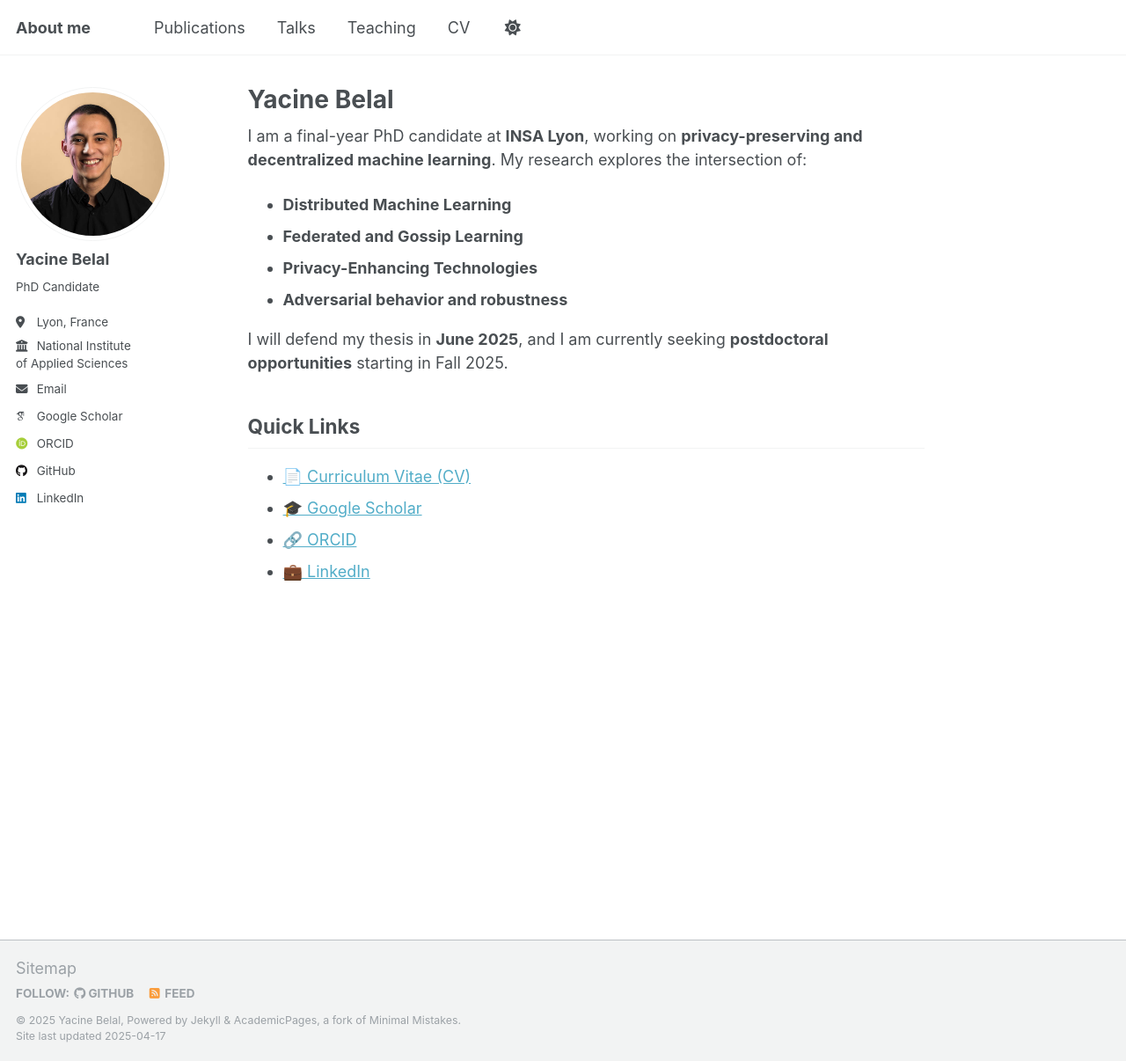
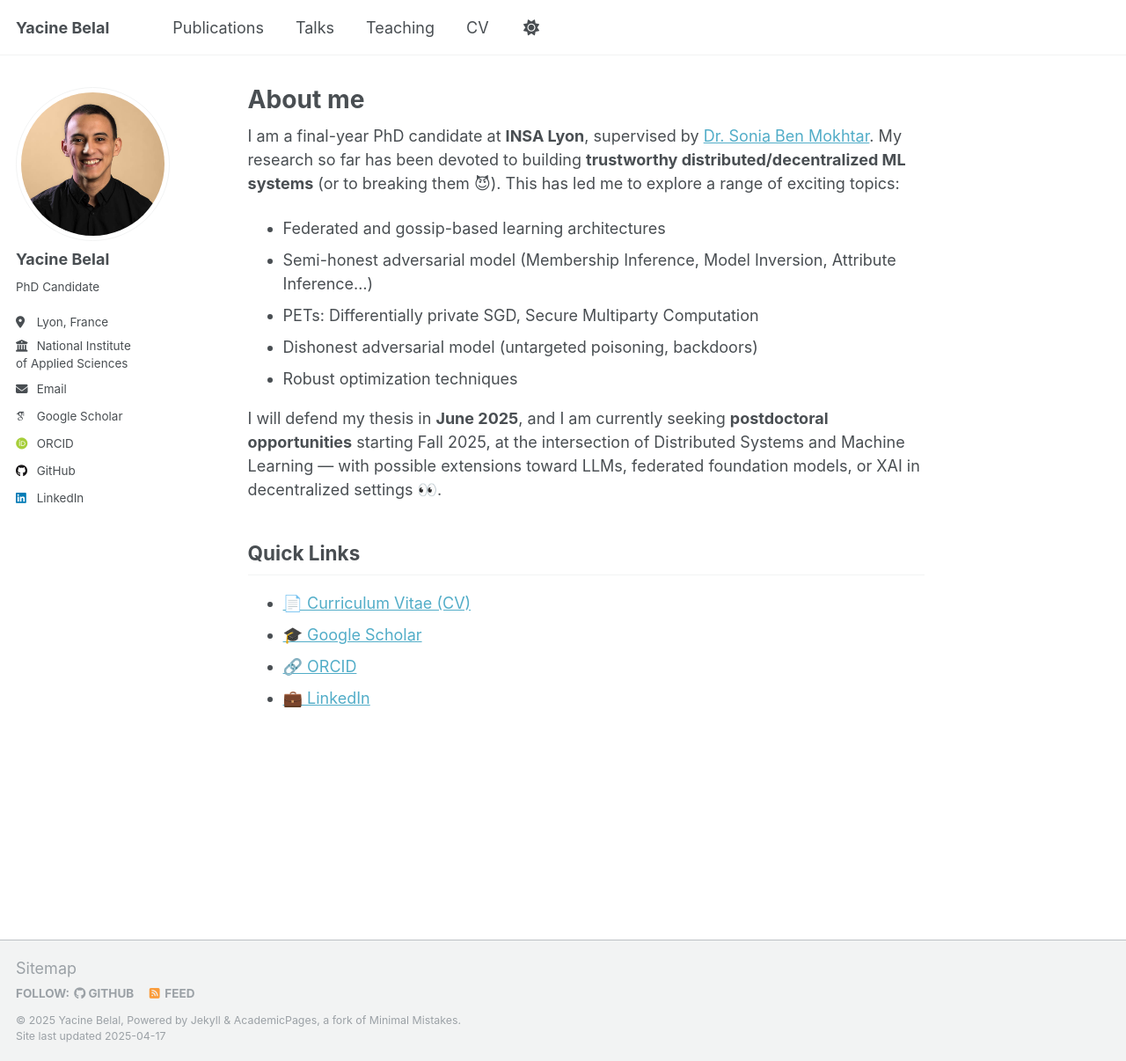
Before and after one commit to YacineBelal/yacinebelal.github.io, a Jekyll site: the page built from docs/_pages/about.md, in a window 1280 px wide and 1206 px high. Shown: the whole window at 88% size. Built offline with Jekyll 4.4.1, drawn with Linux system fonts in a browser that asks for light colours; some web fonts are replaced.

Commit message:
new about me text

```diff
--- a/docs/_config.yml
+++ b/docs/_config.yml
@@ -9,7 +9,7 @@
 # Basic Site Settings
 locale                   : "en-US"
 site_theme               : "default"
-title                    : "About me"
+title                    : "Yacine Belal"
 title_separator          : "-"
 name                     : &name "Yacine Belal"
 description              : &description "personal description"
--- a/docs/_pages/about.md
+++ b/docs/_pages/about.md
@@ -1,20 +1,21 @@
 ---
 permalink: /
-title: "Yacine Belal"
+title: "About me"
 author_profile: true
 redirect_from:
   - /about/
   - /about.html
 ---
 
-I am a final-year PhD candidate at **INSA Lyon**, working on **privacy-preserving and decentralized machine learning**. My research explores the intersection of:
+I am a final-year PhD candidate at **INSA Lyon**, supervised by [Dr. Sonia Ben Mokhtar](https://sites.google.com/view/sonia-benmokhtar/accueil). My research so far has been devoted to building **trustworthy distributed/decentralized ML systems** (or to breaking them 😈). This has led me to explore a range of exciting topics:
 
-- **Distributed Machine Learning**
-- **Federated and Gossip Learning**
-- **Privacy-Enhancing Technologies**
-- **Adversarial behavior and robustness**
+- Federated and gossip-based learning architectures
+- Semi-honest adversarial model (Membership Inference, Model Inversion, Attribute Inference...)
+- PETs: Differentially private SGD, Secure Multiparty Computation
+- Dishonest adversarial model (untargeted poisoning, backdoors)
+- Robust optimization techniques
 
-I will defend my thesis in **June 2025**, and I am currently seeking **postdoctoral opportunities** starting in Fall 2025.
+I will defend my thesis in **June 2025**, and I am currently seeking **postdoctoral opportunities** starting Fall 2025, at the intersection of Distributed Systems and Machine Learning — with possible extensions toward LLMs, federated foundation models, or XAI in decentralized settings 👀.
 
 
 ## Quick Links
```
